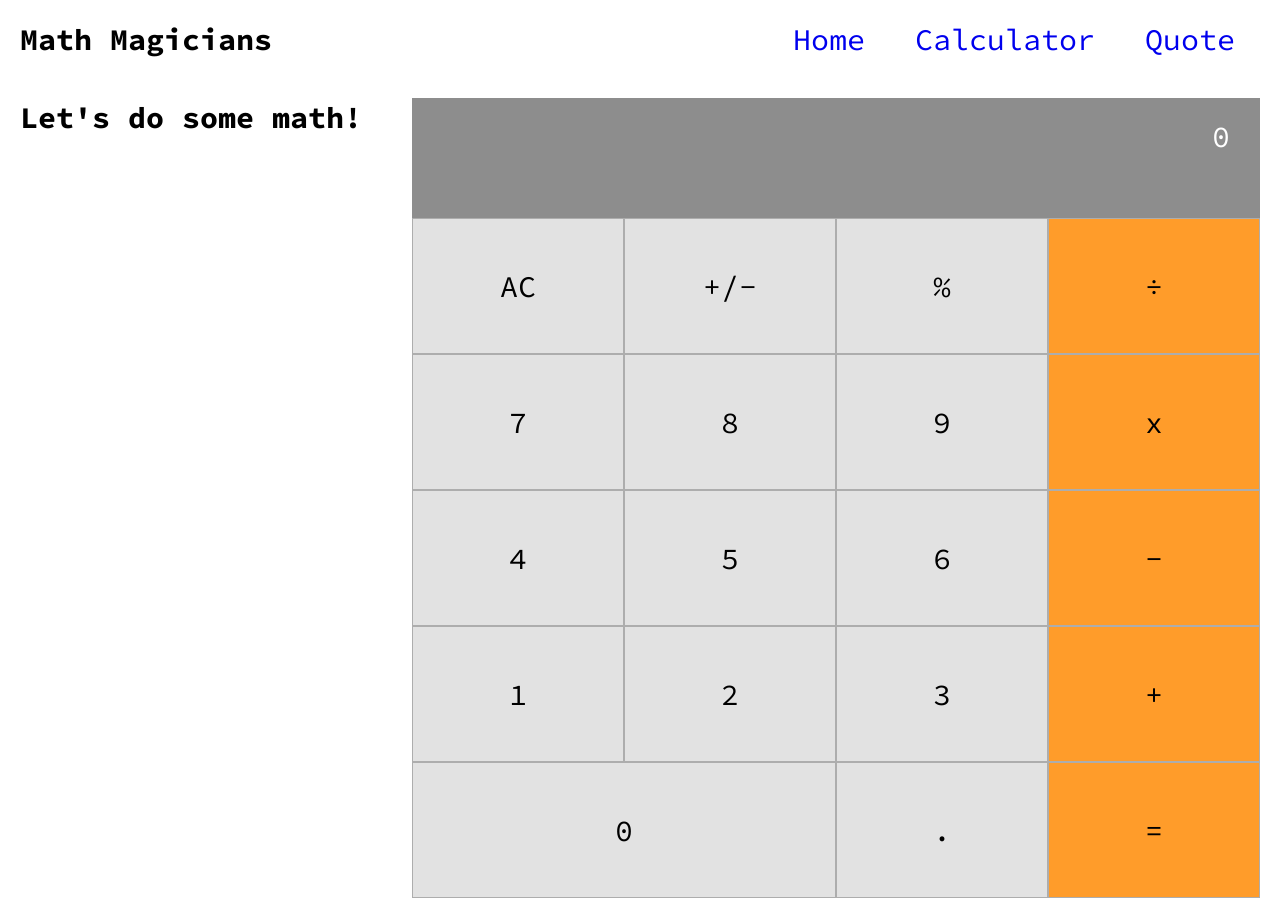
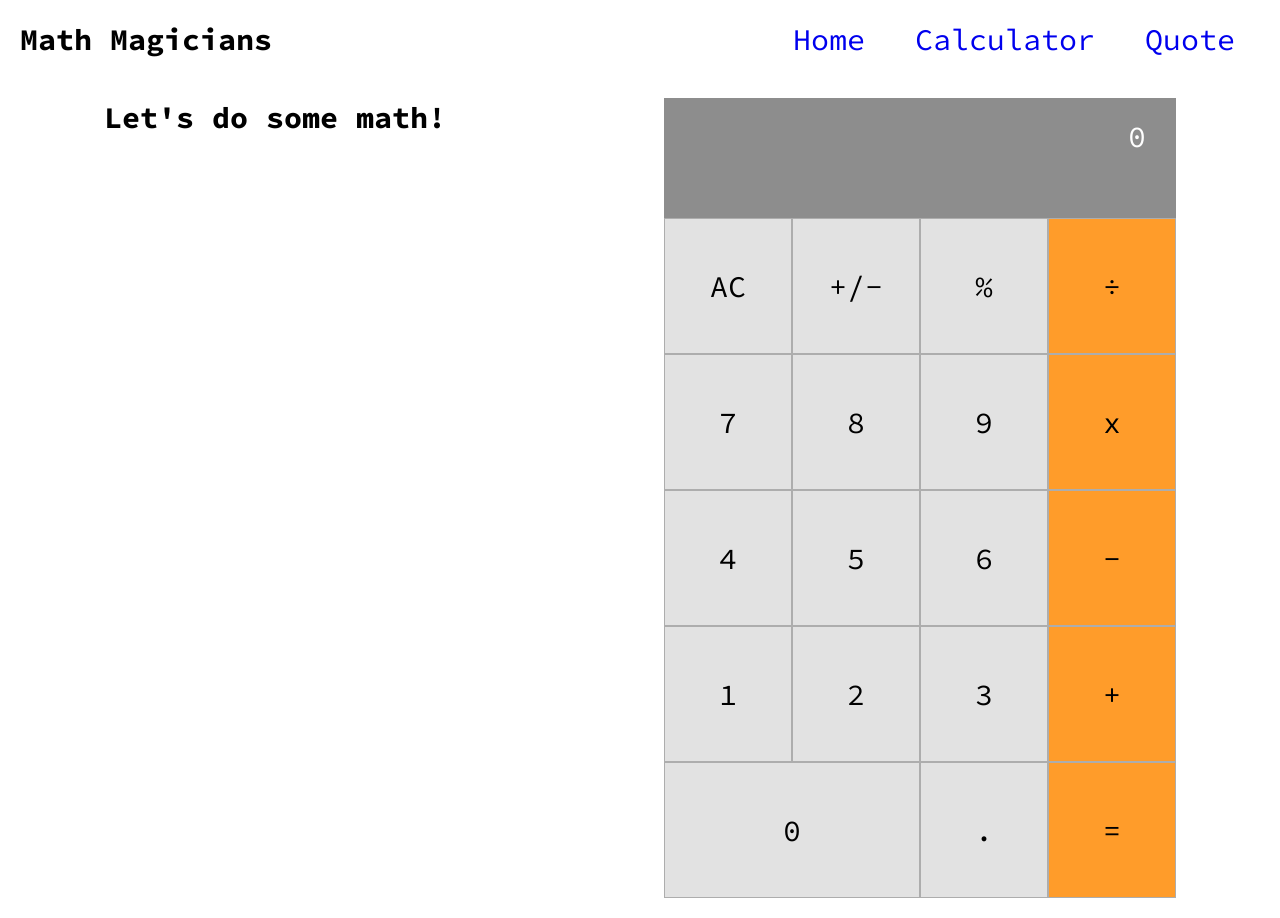
Before and after one commit to luftedar/math-magician, a React (Create React App) app: page /calculator in a window 1280 px wide. Built offline with nearby package versions, Linux system fonts and the light colour scheme; a web font is replaced by a local one.

Commit message:
Fixed Bugs

```diff
--- a/src/App.css
+++ b/src/App.css
@@ -81,7 +81,8 @@
 }
 
 #calculator {
-  flex: 2;
+  width: 40vw;
+  height: 50vh;
 }
 
 .quote {
--- a/src/App.js
+++ b/src/App.js
@@ -10,12 +10,10 @@ import Home from './components/Home';
 import Navbar from './components/Navbar';
 import Quote from './components/Quote';
 
-// eslint-disable-next-line react/prefer-stateless-function
 class App extends React.Component {
   render() {
     return (
       <Router>
-        <div>
           <Navbar />
           <Switch>
             <Route exact path="/">
@@ -27,8 +25,10 @@ class App extends React.Component {
             <Route path="/quote">
               <Quote />
             </Route>
+            <Route path="*">
+              <Home to="/" />
+            </Route>
           </Switch>
-        </div>
       </Router>
     );
   }
```
